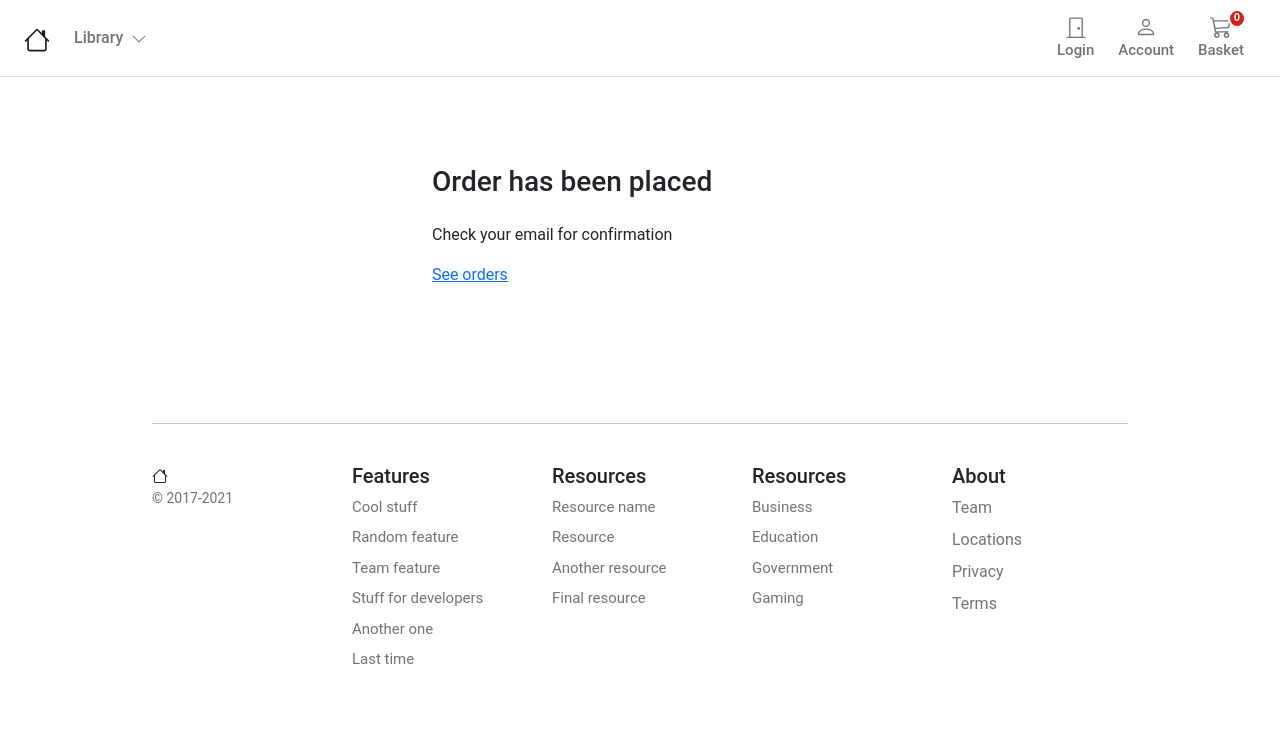
After one commit to DhruvPatel0401/Ecommerce_Store, a Django app: template templates/payment/orderplaced.html in a window 1280 px wide. The commit adds this page. Shown: the top 742 px of the page. Run offline with Django 4.2, Linux system fonts and the light colour scheme; the template is opened without the code that fills it, so the values that code supplies are empty; parts of the project's set-up code (start-up, migrations or seed data) failed here and were passed over.

Commit message:
created orderplaced template, added its path in url. modified razorpay script in home.html in payment app

```diff
--- a/core/settings.py
+++ b/core/settings.py
@@ -105,3 +105,6 @@ LOGIN_REDIRECT_URL = '/account/dashboard'
 LOGIN_URL = '/account/login'
 
 EMAIL_BACKEND = 'django.core.mail.backends.console.EmailBackend'
+
+RAZOR_KEY_ID = os.getenv("RAZOR_KEY_ID")
+RAZOR_KEY_SECRET = os.getenv("RAZOR_KEY_SECRET")
--- a/payment/urls.py
+++ b/payment/urls.py
@@ -6,4 +6,5 @@ app_name = 'payment'
 
 urlpatterns = [
     path('', views.BasketView, name='basket'),
+    path('orderplaced/', views.order_placed, name='orderplaced'),
 ]
--- /dev/null
+++ b/templates/payment/orderplaced.html
@@ -0,0 +1,40 @@
+{% extends "../store/base.html" %}
+{% block title %}Log-in{% endblock %}
+{% block content %}
+
+<style>
+    .container-fluid {
+        max-width: 100%;
+    }
+
+    .account-form input {
+        border: 2px solid #ccc;
+        height: calc(2em + .75rem + 2px);
+    }
+
+    .account-form input:focus {
+        border-color: #1497ff;
+        box-shadow: none;
+    }
+</style>
+
+<div class="container-fluid">
+    <div class="row no-gutter">
+        <div class="col-md-12">
+            <div class="login d-flex align-items-center py-5">
+                <div class="container">
+                    <div class="row">
+                        <div class="col-12 col-lg-6  mx-auto">
+                            <div class="p-4">
+                                <h3 class="mb-4">Order has been placed</h3>
+                                <p>Check your email for confirmation</p>
+                                <a href="{% url "account:dashboard" %}">See orders</a>
+                            </div>
+                        </div>
+                    </div>
+                </div>
+            </div>
+        </div>
+    </div>
+</div>
+{% endblock %}
```
Also changed, not shown: payment/views.py (+14 -2 lines), templates/payment/home.html (+29 -1 lines).
